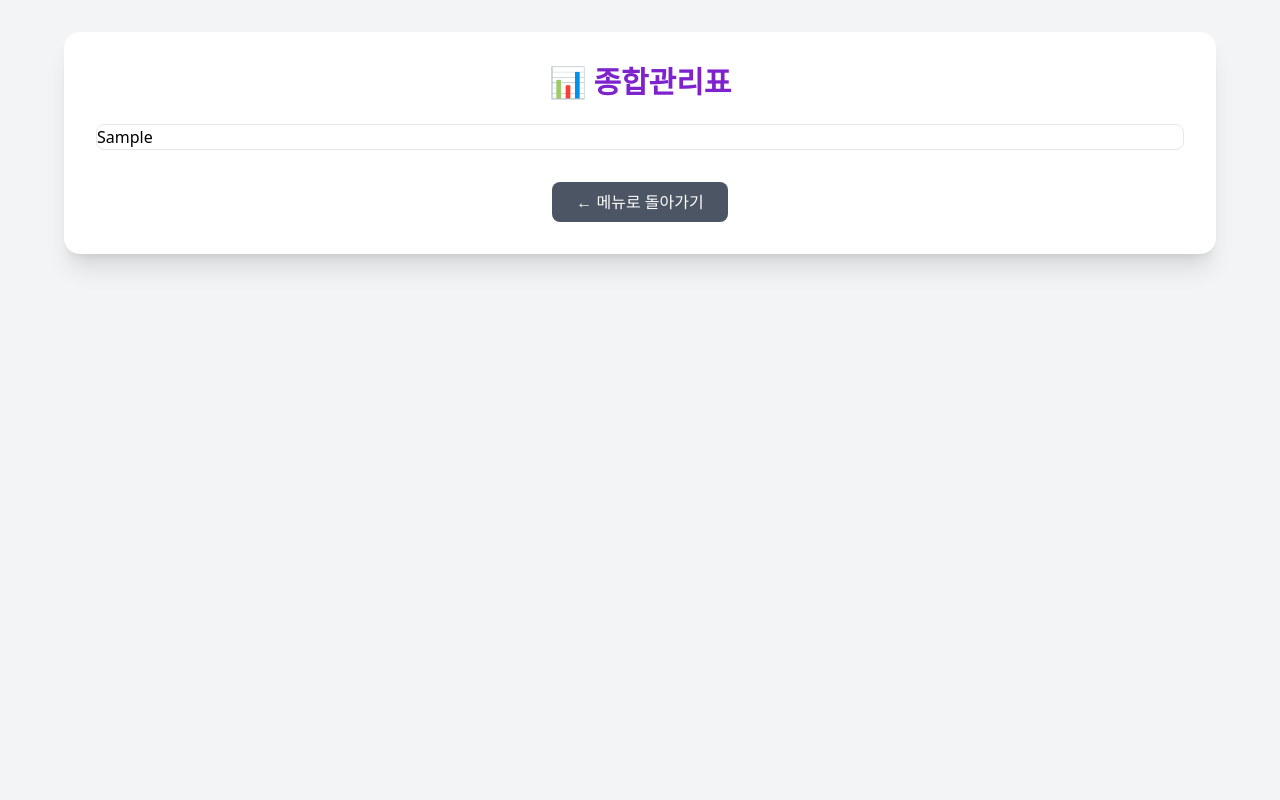
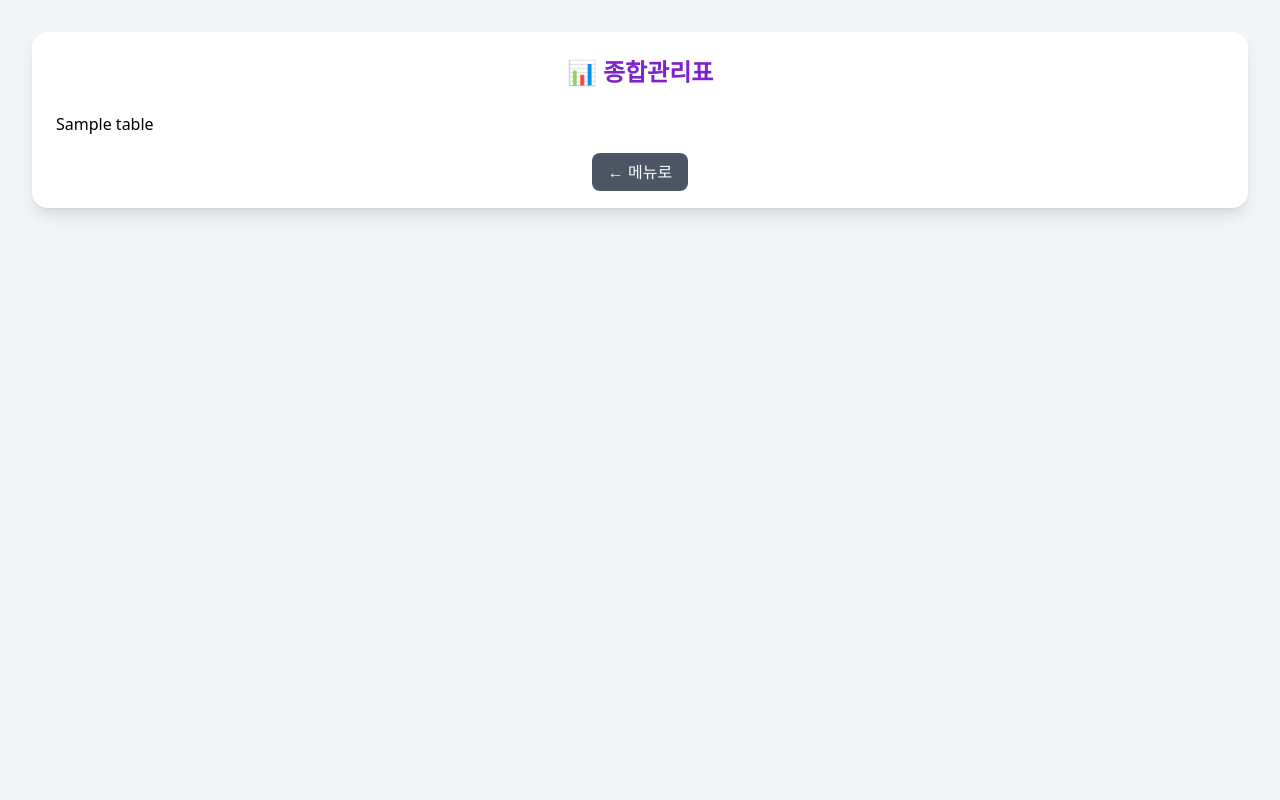
Before and after one commit to electrhi/AMIMMS, a Flask app: template templates/admin_summary.html in a window 1280 px wide. Run offline with Flask 3, Linux system fonts and the light colour scheme; the template is opened without the code that fills it: most values are stand-ins (such as "Sample title", 1, 10 or a date in 2020); parts of the project's set-up code (start-up, migrations or seed data) failed here and were passed over; some libraries are stand-ins or nearby versions.

Commit message:
Update admin_summary.html

```diff
--- a/templates/admin_summary.html
+++ b/templates/admin_summary.html
@@ -5,58 +5,20 @@
 <meta name="viewport" content="width=device-width, initial-scale=1.0">
 <title>종합관리표</title>
 <script src="https://cdn.tailwindcss.com"></script>
-<style>
-  table {
-    border-collapse: collapse;
-    width: 100%;
-    text-align: center;
-  }
-  th, td {
-    border: 1px solid #e5e7eb;
-    padding: 10px;
-  }
-  th {
-    background-color: #f3f4f6;
-    font-weight: bold;
-  }
-  tr:nth-child(even) {
-    background-color: #f9fafb;
-  }
-  tr:hover {
-    background-color: #f3f4f6;
-    transition: background-color 0.2s ease;
-  }
-  .total-row {
-    background-color: #e0e7ff;
-    font-weight: bold;
-  }
-</style>
 </head>
-<body class="bg-gray-100 min-h-screen p-8">
-  <div class="bg-white shadow-xl rounded-2xl p-8 max-w-6xl mx-auto">
-    <h2 class="text-3xl font-bold text-purple-700 mb-6 text-center">📊 종합관리표</h2>
-
-    {% if message %}
+<body class="bg-gray-100 p-8">
+  <div class="bg-white shadow-lg rounded-2xl p-6">
+    <h2 class="text-2xl font-bold text-purple-700 mb-6 text-center">📊 종합관리표</h2>
+    {% if tables %}
+      <div class="overflow-auto">
+        {{ tables[0] | safe }}
+      </div>
+    {% else %}
       <p class="text-gray-500 text-center">{{ message }}</p>
-    {% else %}
-      <div class="overflow-x-auto rounded-lg border border-gray-200">
-        {{ table_html|safe }}
-      </div>
     {% endif %}
-
-    <div class="mt-8 text-center">
-      <a href="{{ url_for('menu') }}" class="inline-block bg-gray-600 hover:bg-gray-700 text-white py-2 px-6 rounded-lg transition">← 메뉴로 돌아가기</a>
+    <div class="text-center mt-6">
+      <a href="{{ url_for('menu') }}" class="bg-gray-600 text-white px-4 py-2 rounded-lg hover:bg-gray-700">← 메뉴로</a>
     </div>
   </div>
-
-  <script>
-    // 합계 행 강조 (렌더링된 테이블의 마지막 행 색 변경)
-    document.addEventListener('DOMContentLoaded', () => {
-      const rows = document.querySelectorAll('table tr');
-      if (rows.length > 1) {
-        rows[rows.length - 1].classList.add('total-row');
-      }
-    });
-  </script>
 </body>
 </html>
```
